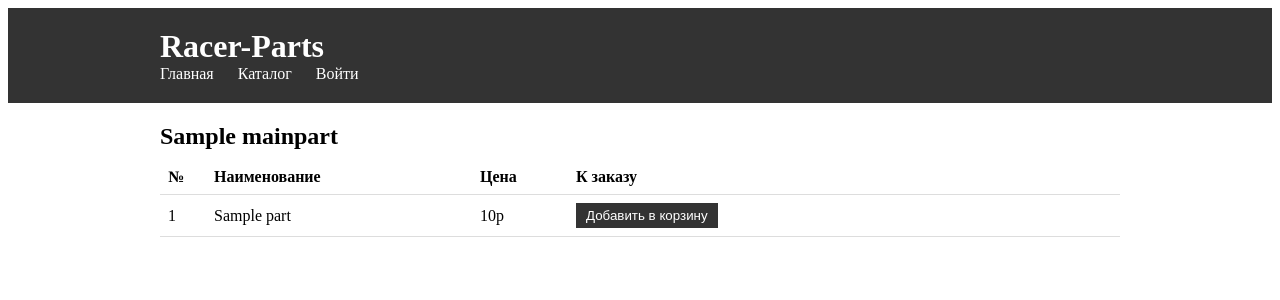
After one commit to byplentik/Racer, a Django app: a page that uses templates/base.html in a window 1280 px wide. The commit adds this page. Shown: the top 300 px of the page. Run offline with Django 4.2, Linux system fonts and the light colour scheme; tables that the repository leaves empty hold one stand-in row (values such as "Sample post").

Commit message:
добавил полностью отображение каталога

```diff
--- a/basket/admin.py
+++ b/basket/admin.py
@@ -16,7 +16,7 @@ class AdminCategory(admin.ModelAdmin):
 @admin.register(models.MainPart)
 class AdminCategory(admin.ModelAdmin):
     list_display = ['name', 'motorcycle']
-
+    prepopulated_fields = {'slug': ['name']}
 
 @admin.register(models.Part)
 class AdminCategory(admin.ModelAdmin):
--- a/basket/models.py
+++ b/basket/models.py
@@ -1,4 +1,5 @@
 from django.db import models
+from django.urls import reverse
 
 
 class Category(models.Model):
@@ -23,9 +24,13 @@ class Motorcycle(models.Model):
 class MainPart(models.Model):
     motorcycle = models.ForeignKey(Motorcycle, on_delete=models.CASCADE, verbose_name='Мото/Двигатель')
     name = models.CharField(max_length=255, verbose_name='Основная запчасть')
+    slug = models.SlugField(max_length=300, verbose_name='URL', unique=True)
 
     def __str__(self):
         return self.name
+
+    def get_absolute_url(self):
+        return reverse('part-detail', kwargs={'slug': self.slug})
 
 
 class Part(models.Model):
--- a/basket/urls.py
+++ b/basket/urls.py
@@ -1,7 +1,8 @@
 from django.urls import path
 
-from .views import HomeTemplateView
+from . import views
 
 urlpatterns = [
-    path('', HomeTemplateView.as_view(), name='home'),
+    path('catalog/', views.CatalogListView.as_view(), name='catalog'),
+    path('catalog/<slug:slug>/', views.MainPartDetailView.as_view(), name='part-detail')
 ]
--- a/basket/views.py
+++ b/basket/views.py
@@ -1,6 +1,15 @@
-from django.shortcuts import render
 from django.views import generic
 
+from .models import Category, MainPart
 
-class HomeTemplateView(generic.TemplateView):
-    template_name = 'base.html'
+
+class CatalogListView(generic.ListView):
+    model = Category
+    template_name = 'basket/catalog.html'
+    context_object_name = 'categories'
+
+
+class MainPartDetailView(generic.DetailView):
+    model = MainPart
+    template_name = 'basket/part_detail.html'
+    context_object_name = 'mainpart'
--- a/core/urls.py
+++ b/core/urls.py
@@ -15,8 +15,10 @@ Including another URLconf
 """
 from django.contrib import admin
 from django.urls import path, include
+from django.views.generic import TemplateView
 
 urlpatterns = [
     path('admin/', admin.site.urls),
     path('basket/', include('basket.urls')),
+    path('', TemplateView.as_view(template_name='home.html'), name='home')
 ]
--- a/static/css/styles.css
+++ b/static/css/styles.css
@@ -31,3 +31,51 @@ nav ul li a {
   color: #fff;
   text-decoration: none;
 }
+
+.part-detail {
+  margin-top: 20px;
+}
+
+.part-detail h1 {
+  font-size: 24px;
+  margin-bottom: 10px;
+}
+
+.part-detail table {
+  width: 100%;
+  border-collapse: collapse;
+}
+
+.part-detail th,
+.part-detail td {
+  padding: 8px;
+  text-align: left;
+  border-bottom: 1px solid #ddd;
+}
+
+.part-detail th:first-child,
+.part-detail td:first-child {
+  width: 30px;
+}
+
+.part-detail th:nth-child(2),
+.part-detail td:nth-child(2) {
+  width: 250px;
+}
+
+.part-detail th:nth-child(3),
+.part-detail td:nth-child(3) {
+  width: 80px;
+}
+
+.add-to-cart {
+  background-color: #333;
+  color: #fff;
+  border: none;
+  padding: 5px 10px;
+  cursor: pointer;
+}
+
+.add-to-cart:hover {
+  background-color: #555;
+}
--- a/templates/base.html
+++ b/templates/base.html
@@ -13,8 +13,8 @@
       <h1>Racer-Parts</h1>
       <nav>
         <ul>
-          <li><a href="#">Главная</a></li>
-          <li><a href="#">Каталог</a></li>
+          <li><a href="{% url 'home' %}">Главная</a></li>
+          <li><a href="{% url 'catalog' %}">Каталог</a></li>
           <li><a href="#">Войти</a></li>
         </ul>
       </nav>
@@ -22,7 +22,9 @@
   </header>
 
   <div class="container">
+    {% block content %}
     <!-- Здесь будет содержимое страницы -->
+    {% endblock content %}
   </div>
 </body>
 </html>
--- /dev/null
+++ b/templates/basket/part_detail.html
@@ -0,0 +1,29 @@
+{% extends 'base.html' %}
+
+{% block content %}
+  <div class="part-detail">
+    <h1>{{ mainpart.name }}</h1>
+    <table>
+      <thead>
+        <tr>
+          <th>№</th>
+          <th>Наименование</th>
+          <th>Цена</th>
+          <th>К заказу</th>
+        </tr>
+      </thead>
+      <tbody>
+        {% for part in mainpart.part_set.all %}
+          <tr>
+            <td>{{ part.number }}</td>
+            <td>{{ part.name }}</td>
+            <td>{{ part.price }}р</td>
+            <td>
+              <button class="add-to-cart">Добавить в корзину</button>
+            </td>
+          </tr>
+        {% endfor %}
+      </tbody>
+    </table>
+  </div>
+{% endblock content %}
```
Also changed, not shown: templates/basket/catalog.html (added, +22 -0 lines), templates/home.html (added, +7 -0 lines), basket/migrations/0001_initial.py, basket/migrations/0002_alter_category_options_alter_mainpart_motorcycle_and_more.py (deleted).
